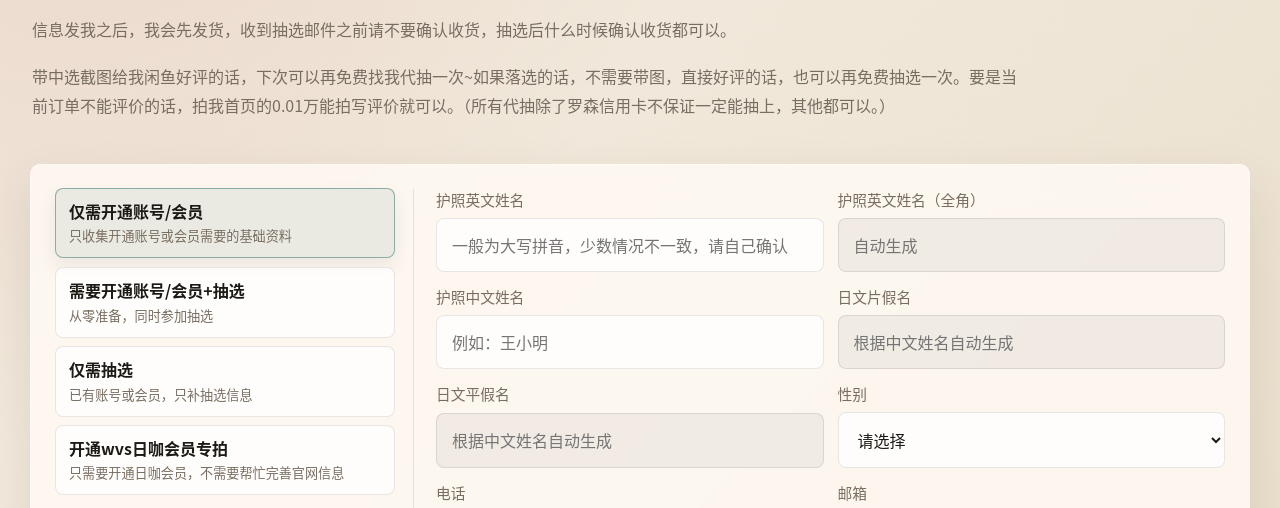
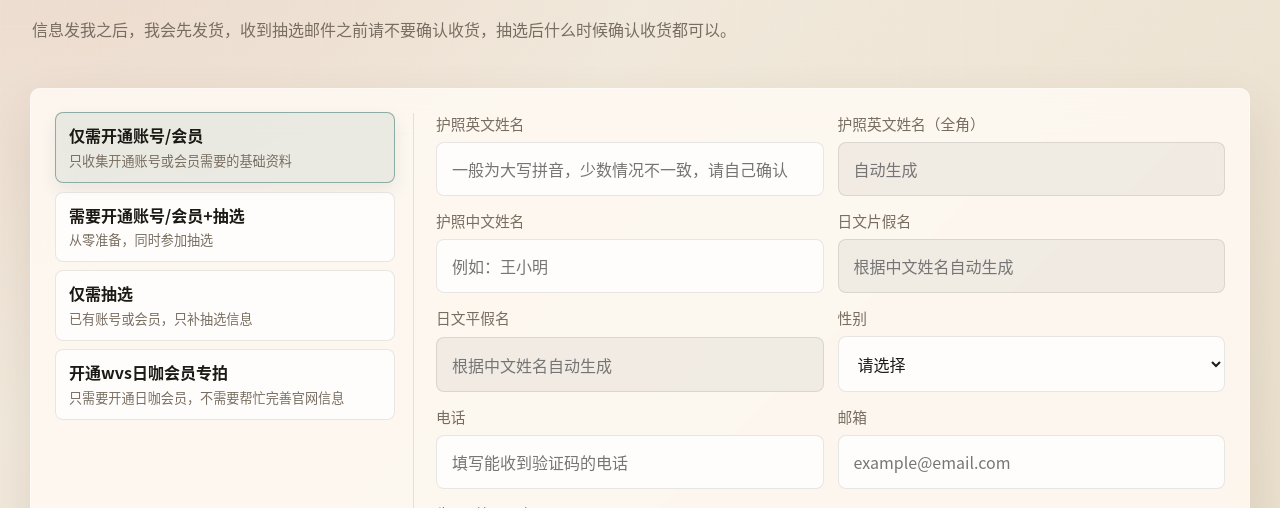
Before and after one commit to kesuey512/chouxuan, a plain HTML site: page docs/index.html in a window 1280 px wide. Shown: the part 262-770 px from the top of the page. Drawn offline with Linux system fonts and the light colour scheme.

Commit message:
Remove duplicate review guidance from hero

```diff
--- a/docs/index.html
+++ b/docs/index.html
@@ -14,7 +14,6 @@
         <h1>抽选信息收集</h1>
         <p class="intro">你好，填完抽选信息后我会按照下单顺序进行抽选，都会在截止前抽完的。如果你很急的话，现在还可以联系我退款，发完信息后默认进入抽选流程，到时再退款会扣除10%。抽选完毕后不能退款，即使落选也不会退款的，感谢理解。</p>
         <p class="intro">信息发我之后，我会先发货，收到抽选邮件之前请不要确认收货，抽选后什么时候确认收货都可以。</p>
-        <p class="intro">带中选截图给我闲鱼好评的话，下次可以再免费找我代抽一次~如果落选的话，不需要带图，直接好评的话，也可以再免费抽选一次。要是当前订单不能评价的话，拍我首页的0.01万能拍写评价就可以。（所有代抽除了罗森信用卡不保证一定能抽上，其他都可以。）</p>
       </section>
 
       <section class="panel layout">
```
